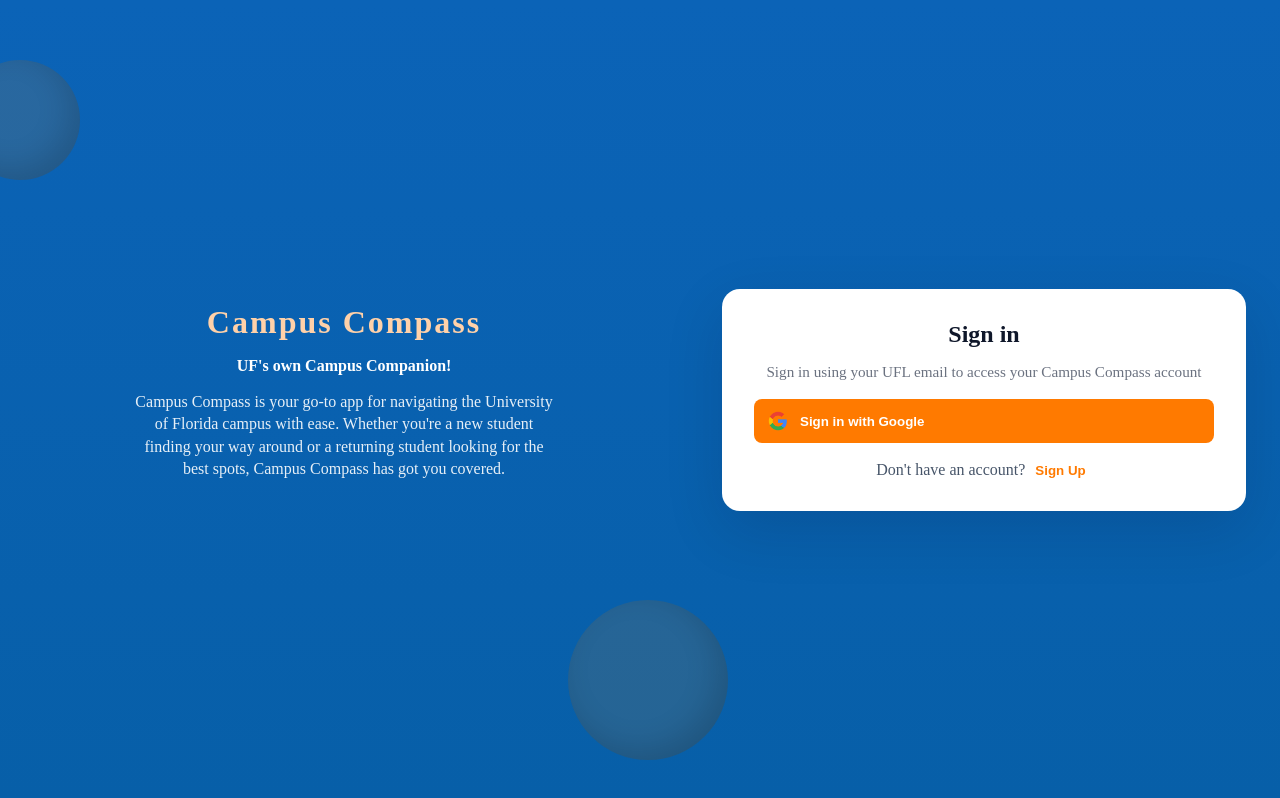
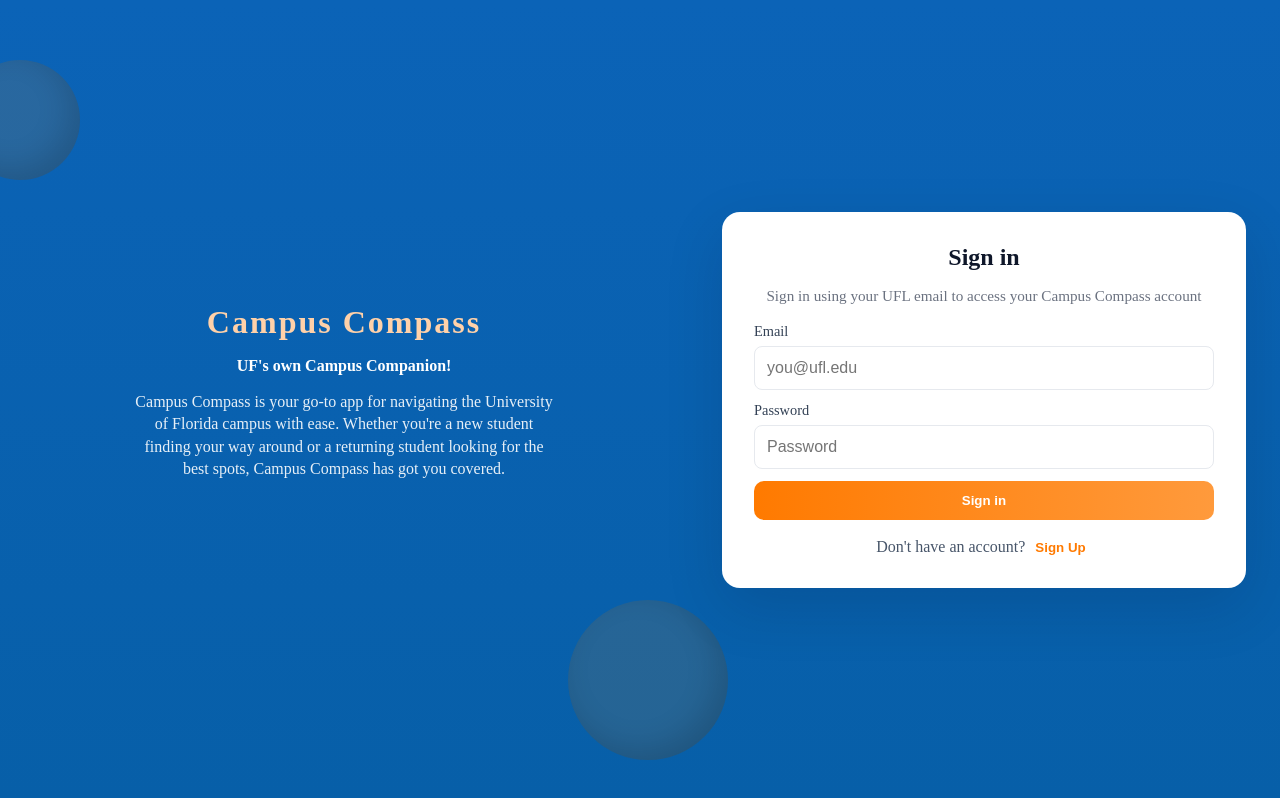
Before and after one commit to patelanay/CampusCompass, a React app in the folder frontend/: page / in a window 1280 px wide. Built offline with nearby package versions, Linux system fonts and the light colour scheme; the HTML template or start-up script is replaced by a standard one.

Commit message:
Updated login page with email and password instead of Google Oauth

```diff
--- a/frontend/src/components/Login.tsx
+++ b/frontend/src/components/Login.tsx
@@ -1,6 +1,58 @@
 import "../css/login.css";
+import { useState } from "react";
 
 export default function Login() {
+  const [email, setEmail] = useState("");
+  const [password, setPassword] = useState("");
+  const [error, setError] = useState<string | null>(null);
+  const [loading, setLoading] = useState(false);
+
+  const validate = () => {
+    if (!email || !password) {
+      setError("Please enter both email and password.");
+      return false;
+    }
+    // Basic email format check
+    const re = /^[^\s@]+@[^\s@]+\.[^\s@]+$/;
+    if (!re.test(email)) {
+      setError("Please enter a valid email address.");
+      return false;
+    }
+    setError(null);
+    return true;
+  };
+
+  const onSubmit: React.FormEventHandler = async (e) => {
+    e.preventDefault();
+    if (!validate()) return;
+    setLoading(true);
+    try {
+      // Placeholder: POST to backend login endpoint. Adapt URL as needed.
+      const resp = await fetch("/api/login", {
+        method: "POST",
+        headers: { "Content-Type": "application/json" },
+        body: JSON.stringify({ email, password }),
+      });
+
+      if (!resp.ok) {
+        const data = await resp.json().catch(() => ({}));
+        throw new Error(data?.message || "Login failed");
+      }
+
+      // On success: redirect or update app state. For now, simple reload.
+      window.location.href = "/";
+    } catch (err: unknown) {
+      // Safely extract message from unknown error
+      const message =
+        err && typeof err === "object" && "message" in err
+          ? String((err as { message?: unknown }).message)
+          : "Login failed";
+      setError(message);
+    } finally {
+      setLoading(false);
+    }
+  };
+
   return (
     <div className="split-wrapper">
       <div className="panel left-panel">
@@ -25,12 +77,37 @@
             Sign in using your UFL email to access your Campus Compass account
           </p>
 
-          <div className="oauth-wrap">
-            <button type="button" className="google-btn full">
-              <img src="/google-logo.png" alt="Google" className="oauth-icon" />
-              <span className="google-text">Sign in with Google</span>
+          <form className="auth-form" onSubmit={onSubmit}>
+            <label className="label">
+              Email
+              <input
+                className="input"
+                type="email"
+                value={email}
+                onChange={(e) => setEmail(e.target.value)}
+                placeholder="you@ufl.edu"
+                required
+              />
+            </label>
+
+            <label className="label">
+              Password
+              <input
+                className="input"
+                type="password"
+                value={password}
+                onChange={(e) => setPassword(e.target.value)}
+                placeholder="Password"
+                required
+              />
+            </label>
+
+            {error && <div className="error">{error}</div>}
+
+            <button className="primary full" type="submit" disabled={loading}>
+              {loading ? "Signing in..." : "Sign in"}
             </button>
-          </div>
+          </form>
 
           <div className="alt-note">
             Don't have an account? <button className="linkish">Sign Up</button>
--- a/frontend/src/css/login.css
+++ b/frontend/src/css/login.css
@@ -91,6 +91,72 @@
   color: #6b7280;
   font-size: 0.95rem;
   margin-bottom: 18px;
+}
+
+/* Auth form styling */
+.auth-form {
+  display: flex;
+  flex-direction: column;
+  gap: 12px;
+  margin-top: 6px;
+}
+
+.label {
+  display: flex;
+  flex-direction: column;
+  gap: 6px;
+  font-size: 0.9rem;
+  color: #334155;
+}
+
+.label {
+  text-align: left; /* ensure label text is left-justified */
+  align-items: stretch; /* allow children (inputs) to stretch full width */
+}
+
+.input {
+  padding: 12px 12px;
+  border-radius: 8px;
+  border: 1px solid #e6e9ee;
+  outline: none;
+  font-size: 1rem;
+  color: #0f172a;
+  transition: box-shadow 120ms ease, border-color 120ms ease;
+  width: 100%;
+  box-sizing: border-box;
+}
+.input:focus {
+  box-shadow: 0 6px 18px rgba(11, 99, 183, 0.12);
+  border-color: #0b63b7;
+}
+
+.error {
+  color: #b91c1c;
+  background: #fff1f2;
+  padding: 8px 10px;
+  border-radius: 8px;
+  font-size: 0.9rem;
+}
+
+.primary.full {
+  width: 100%;
+  padding: 12px 14px;
+  border-radius: 10px;
+  background: linear-gradient(90deg, #ff7a00, #ff9a3c);
+  color: white;
+  font-weight: 700;
+  border: none;
+  cursor: pointer;
+  transition: transform 120ms ease, box-shadow 120ms ease, opacity 120ms ease;
+}
+.primary.full:disabled {
+  opacity: 0.6;
+  cursor: not-allowed;
+  transform: none;
+}
+.primary.full:hover:not(:disabled) {
+  transform: translateY(-2px);
+  box-shadow: 0 12px 30px rgba(255, 138, 70, 0.18);
 }
 
 /* OAuth button styled orange CTA */
```
